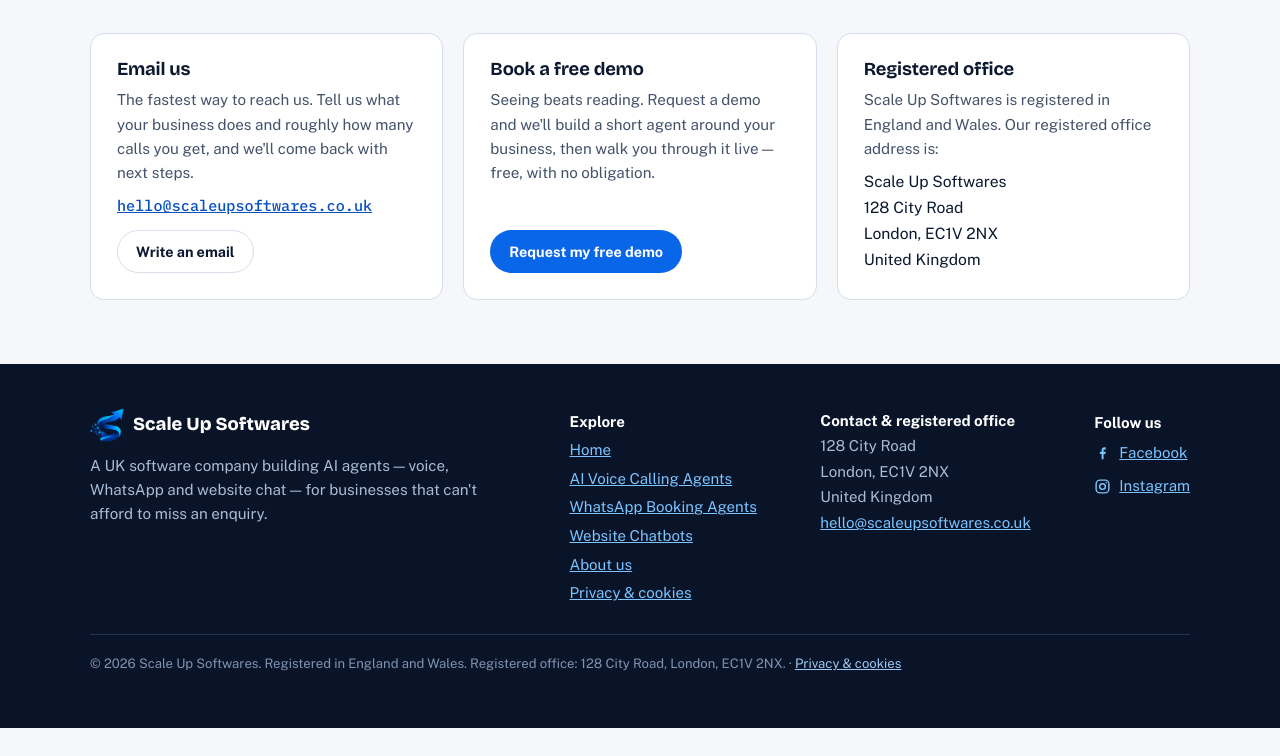
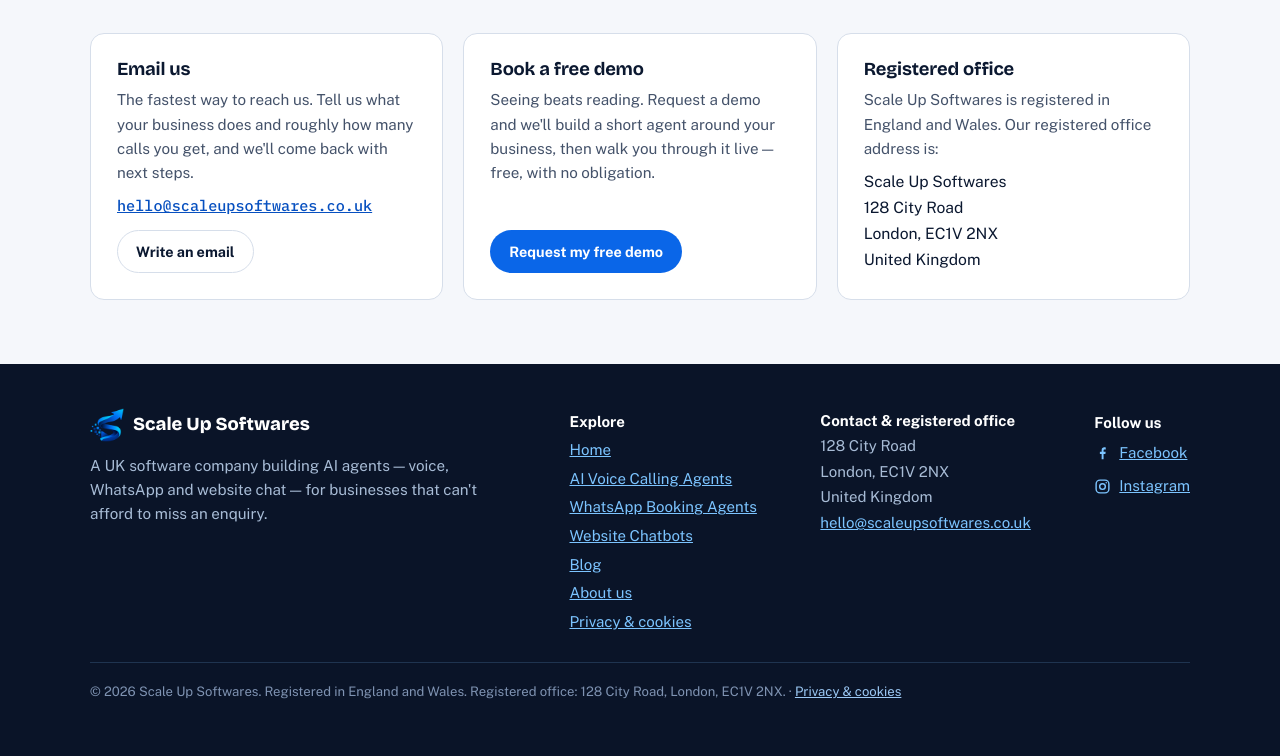
Before and after one commit to beingahsankeerio/scale-up-software-website, a website: page ai-voice-agents.html in a window 1280 px wide. Shown: the part 6724-7480 px from the top of the page. Before the commit the page ends 7452 px from the top, so only its background shows below. Drawn offline with nearby package versions, Linux system fonts and the light colour scheme.

Commit message:
Footer: add Blog link (voice, WhatsApp)

```diff
--- a/ai-voice-agents.html
+++ b/ai-voice-agents.html
@@ -526,6 +526,7 @@
             <a href="ai-voice-agents.html">AI Voice Calling Agents</a><br />
             <a href="whatsapp-booking-agents.html">WhatsApp Booking Agents</a><br />
             <a href="website-chatbots.html">Website Chatbots</a><br />
+            <a href="blog.html">Blog</a><br />
             <a href="index.html#about">About us</a><br />
             <a href="privacy.html">Privacy &amp; cookies</a>
           </nav>
```
Also changed, not shown: whatsapp-booking-agents.html (+1 -0 lines).
